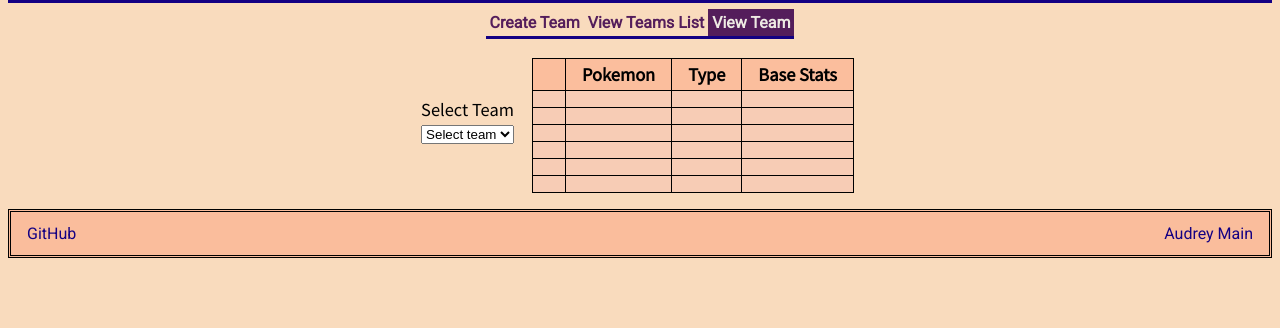
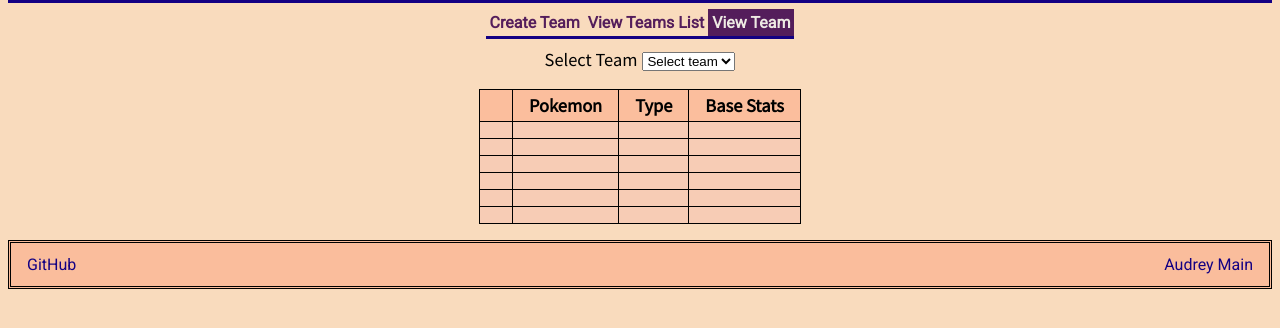
Before and after one commit to HauntedPineapple/IGME-430-Project1, a website: page client/viewTeam.html in a window 1280 px wide. Shown: the part 70-398 px from the top of the page. Drawn offline with Linux system fonts and the light colour scheme; no server answers.

Commit message:
fixed centering

```diff
--- a/client/viewTeam.html
+++ b/client/viewTeam.html
@@ -131,8 +131,8 @@
         </ul>
     </nav>
 
-    <main class="center">
-        <div>
+    <main>
+        <div class="center">
             <label for="selectTeamToViewDropdown">Select Team</label>
             <form>
                 <select name="selectTeam" id="selectTeamToViewDropdown">
@@ -141,11 +141,11 @@
             </form>
         </div>
 
-        <div>
+        <div class="center">
             <h4 id="teamNameHeader"></h4>
         </div>
 
-        <div>
+        <div class="center">
             <table id="viewTeamTable">
                 <tr id="headers">
                     <th></th>
```
Also changed, not shown: client/createTeam.html (+2 -2 lines), client/editTeam.html (+2 -2 lines), client/viewTeamsList.html (+2 -2 lines).
